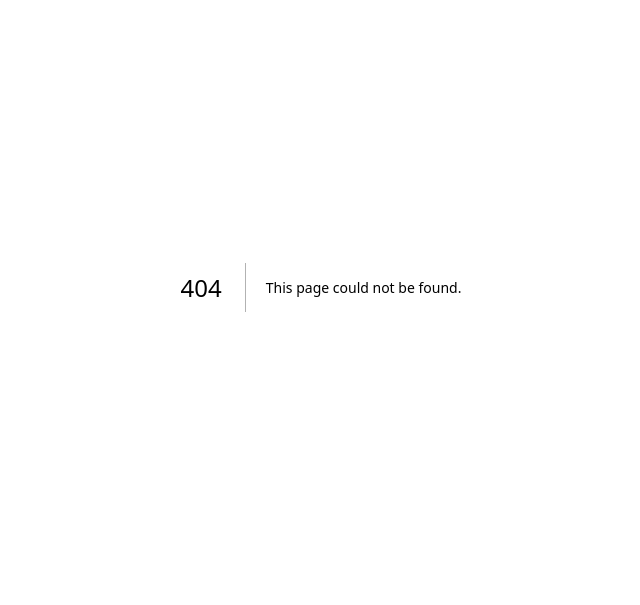
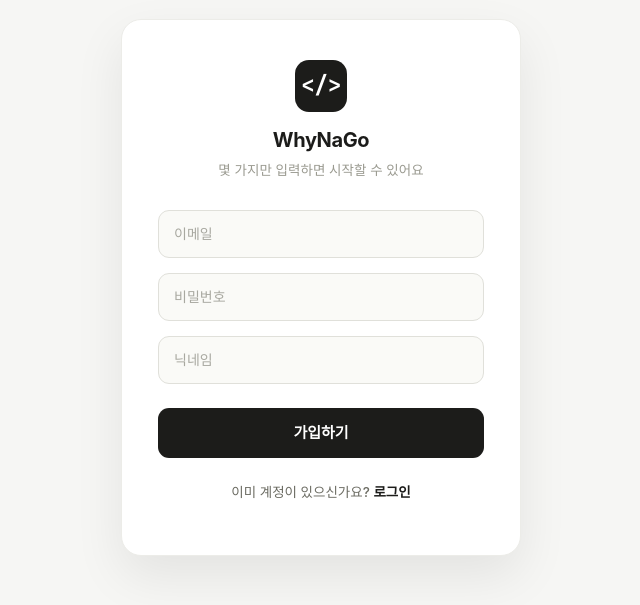
Before and after one commit to neogul-neogul/WhyNaGo, a Next.js app in the folder front/: page /signup in a window 1280 px wide. Before the commit this address had no page. Shown: the part 113-718 px from the top of the page, without its empty margins (319-959 px from the left). Built offline with nearby package versions, Linux system fonts and the light colour scheme; a web font is replaced by a local one.

Commit message:
feat: 회원가입 페이지 구현

```diff
--- /dev/null
+++ b/front/src/app/signup/page.tsx
@@ -0,0 +1,86 @@
+"use client";
+
+import { useState, type FormEvent } from "react";
+import { useRouter } from "next/navigation";
+
+export default function SignupPage() {
+  const router = useRouter();
+  const [email, setEmail] = useState("");
+  const [password, setPassword] = useState("");
+  const [nickname, setNickname] = useState("");
+
+  // 클라이언트 측 더미 회원가입: 세션 플래그를 저장하고 메인으로 이동
+  const handleSubmit = (e: FormEvent<HTMLFormElement>) => {
+    e.preventDefault();
+    try {
+      window.localStorage.setItem("whynago:auth", "1");
+    } catch {
+      // localStorage 접근 불가 환경은 무시 (더미 동작)
+    }
+    router.push("/");
+  };
+
+  const inputClass =
+    "w-full rounded-[11px] border border-[#E0E0DA] bg-[#FAFAF7] px-[15px] py-[13px] text-sm text-[#1C1C1A] outline-none placeholder:text-[#A8A8A0] focus:border-[#1C1C1A]";
+
+  return (
+    <div className="flex flex-1 items-center justify-center p-6">
+      <form
+        onSubmit={handleSubmit}
+        className="flex w-full max-w-[400px] flex-col items-center gap-1.5 rounded-[20px] border border-[#ECECE8] bg-white px-9 py-10 shadow-[0_20px_50px_rgba(0,0,0,0.08)]"
+      >
+        {/* 로고 */}
+        <div className="mb-2 flex h-[52px] w-[52px] items-center justify-center rounded-[14px] bg-[#1C1C1A]">
+          <span className="font-mono text-[23px] font-bold tracking-[-0.5px] text-white">
+            &lt;/&gt;
+          </span>
+        </div>
+        <span className="text-xl font-bold tracking-[-0.4px] text-[#1C1C1A]">
+          WhyNaGo
+        </span>
+        <span className="mb-6 text-[13.5px] text-[#9A9A90]">
+          몇 가지만 입력하면 시작할 수 있어요
+        </span>
+
+        {/* 입력 */}
+        <input
+          type="email"
+          placeholder="이메일"
+          value={email}
+          onChange={(e) => setEmail(e.target.value)}
+          className={`${inputClass} mb-[9px]`}
+        />
+        <input
+          type="password"
+          placeholder="비밀번호"
+          value={password}
+          onChange={(e) => setPassword(e.target.value)}
+          className={`${inputClass} mb-[9px]`}
+        />
+        <input
+          type="text"
+          placeholder="닉네임"
+          value={nickname}
+          onChange={(e) => setNickname(e.target.value)}
+          className={`${inputClass} mb-[18px]`}
+        />
+
+        {/* 액션 */}
+        <button
+          type="submit"
+          className="w-full rounded-[11px] bg-[#1C1C1A] py-[14px] text-[15px] font-semibold text-white transition-colors hover:bg-[#333]"
+        >
+          가입하기
+        </button>
+        <button
+          type="button"
+          onClick={() => router.push("/login")}
+          className="mt-1.5 w-full rounded-[11px] py-3 text-[13.5px] font-medium text-[#6B6B62]"
+        >
+          이미 계정이 있으신가요?{" "}
+          <span className="font-bold text-[#1C1C1A]">로그인</span>
+        </button>
+      </form>
+    </div>
+  );
+}
```
